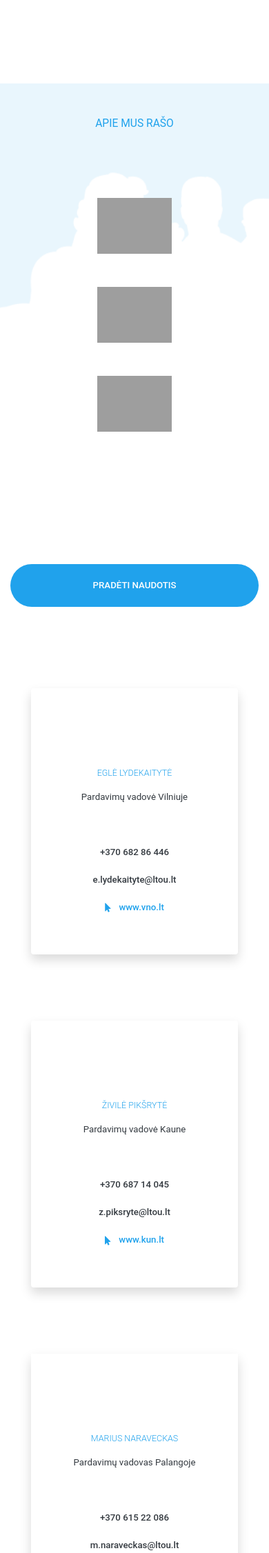
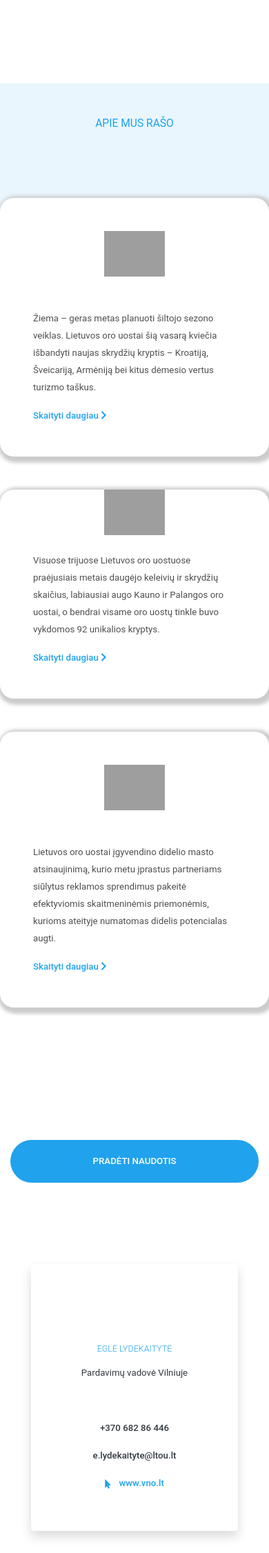
Before and after one commit to roguckas/ltou, a PHP site: page /how-it-works.php in a window 390 px wide. Shown: the part 3704-5956 px from the top of the page at 69% size. Run offline with PHP 8.4, Linux system fonts and the light colour scheme; some libraries are stand-ins or nearby versions; grey boxes are pictures that could not be loaded.

Commit message:
03-03 fix.

```diff
--- a/footer.php
+++ b/footer.php
@@ -57,7 +57,9 @@ $footer = "<footer class=\"footer\">
         </button>
         -->
     </div>
-    <div class=\"col-12 footer-bottom text-center\">
+    <div class=\"col-12 footer-bottom text-center mb-2\">
+        <br>
+        <p class='text-white'>© 2020 Valstybės įmonė Lietuvos oro uostai.</p>
         <a href='terms.php' class='text-white'>Sąlygos ir nuostatos</a>
     </div>
     <!-- /.container -->
--- a/header.php
+++ b/header.php
@@ -7,7 +7,7 @@ $nav = "<nav class=\"navbar fixed-top navbar-expand-lg navbar-light bg-white\">
   <div class=\"collapse navbar-collapse justify-content-lg-end\" id=\"navbarNav\">
     <ul class=\"navbar-nav\">
       <li class=\"nav-item m-lg-auto text-md-left  pl-lg-2\">
-        <a class=\"nav-link\" href=\"how-it-works.php\">Kaip tai veikia ?</a>
+        <a class=\"nav-link\" href=\"how-it-works.php\">Kaip tai veikia?</a>
       </li>
       <li class=\"nav-item m-lg-auto text-md-left  pl-lg-2\">
         <a class=\"nav-link\" href=\"duk.php\">D.U.K</a>
--- a/how-it-works.php
+++ b/how-it-works.php
@@ -119,34 +119,26 @@
 <div class="container-fluid text-center articles pt-5 mt-5 mb-5">
     <div class="row single-item justify-content-center multiple-items pb-5">
         <h1 class="col-12 pb-5 mb-5">Apie mus rašo</h1>
-        <div class="single-item col-xl-4 col-md-8 mb-5 text-center ">
-            <a href="https://madeinvilnius.lt/naujienos/transportas/oro-uostas/vilniaus-oro-uoste-irengta-didziausia-vidaus-vaizdo-siena-lietuvoje/" target="_blank">
-                <img src="https://cdn1.hellovilnius.lt/wp-content/uploads/2016/12/ok_MadeInVilnius_BE-RODYKLES-1-e1480935181661.png">
-            </a>
-<!--            <div class="text-left">-->
-<!--                <p class="pt-5">Lietuvos oro uostai įgyvendino didelio masto atsinaujinimą, kurio metu įprastus partneriams siūlytus reklamos sprendimus pakeitė efektyviomis skaitmeninėmis priemonėmis, kurioms ateityje numatomas didelis potencialas augti.</p>-->
-<!--                <a href="https://madeinvilnius.lt/naujienos/transportas/oro-uostas/vilniaus-oro-uoste-irengta-didziausia-vidaus-vaizdo-siena-lietuvoje/" target="_blank">Skaityti daugiau <i class="d-inline fas fa-chevron-right"></i></a>-->
-<!--            </div>-->
+        <div class="single-item col-xl-3 col-md-8 mb-5 text-center p-5 bg-info mr-lg-5">
+            <img src="https://www.vz.lt/img/logo.png">
+            <div class="text-left">
+                <p class="pt-5">Žiema – geras metas planuoti šiltojo sezono veiklas. Lietuvos oro uostai šią vasarą kviečia išbandyti naujas skrydžių kryptis – Kroatiją, Šveicariją, Armėniją bei kitus dėmesio vertus turizmo taškus.</p>
+                <a href="https://www.vz.lt/paslaugos/2020/01/21/planuojantiems-vasaros-atostogas--naujos-skrydziu-kryptys-is-lietuvos" target="_blank">Skaityti daugiau <i class="d-inline fas fa-chevron-right"></i></a>
+            </div>
         </div>
-        <div class="single-item col-xl-4 col-md-8 mb-5 text-center">
-            <a href="https://www.etaplius.lt/lietuvos-oro-uostuose-rekordinis-reklamos-priemoniu-modernizavimas-ir-didziausia-lietuvoje-vidaus-patalpu-vaizdo-siena" target="_blank">
-                <img src="https://www.etaplius.lt/logo.png?v18">
-            </a>
-<!--            <img src="https://www.etaplius.lt/logo.png?v18">-->
-<!--            <div class="text-left">-->
-<!--                <p class="pt-5">Lietuvos oro uostai įgyvendino didelio masto atsinaujinimą, kurio metu įprastus partneriams siūlytus reklamos sprendimus pakeitė efektyviomis skaitmeninėmis priemonėmis, kurioms ateityje numatomas didelis potencialas augti.</p>-->
-<!--                <a href="https://www.etaplius.lt/lietuvos-oro-uostuose-rekordinis-reklamos-priemoniu-modernizavimas-ir-didziausia-lietuvoje-vidaus-patalpu-vaizdo-siena" target="_blank">Skaityti daugiau <i class="d-inline fas fa-chevron-right"></i></a>-->
-<!--            </div>-->
+        <div class="single-item col-xl-3 col-md-8 mb-5 text-center pr-5 pl-5 pb-5 bg-info mr-lg-5">
+            <img src="https://www.15min.lt/assets/files/logos/rgb/15Green_RGB.png">
+            <div class="text-left">
+                <p class="pt-4">Visuose trijuose Lietuvos oro uostuose praėjusiais metais daugėjo keleivių ir skrydžių skaičius, labiausiai augo Kauno ir Palangos oro uostai, o bendrai visame oro uostų tinkle buvo vykdomos 92 unikalios kryptys.</p>
+                <a href="https://www.15min.lt/pasaulis-kiseneje/naujiena/kelioniu-pulsas/lietuvos-oro-uostams-2019-m-rekordiniai-637-1268134" target="_blank">Skaityti daugiau <i class="d-inline fas fa-chevron-right"></i></a>
+            </div>
         </div>
-        <div class=" single-item col-xl-4 col-md-8 mb-5 text-center">
-            <a href="https://www.delfi.lt/m360/naujausi-straipsniai/lietuvos-oro-uostai-atsinaujino-idiegta-daugiau-nei-100-nauju-reklamos-priemoniu.d?id=80404903" target="_blank">
-                <img src="https://g2.dcdn.lt/glt/c/delfi-header-2017/l/delfi.svg">
-            </a>
-<!--            <img src="https://g2.dcdn.lt/glt/c/delfi-header-2017/l/delfi.svg">-->
-<!--            <div class="text-left">-->
-<!--                <p class="pt-5">Lietuvos oro uostai įgyvendino didelio masto atsinaujinimą, kurio metu įprastus partneriams siūlytus reklamos sprendimus pakeitė efektyviomis skaitmeninėmis priemonėmis, kurioms ateityje numatomas didelis potencialas augti.</p>-->
-<!--                <a href="https://www.delfi.lt/m360/naujausi-straipsniai/lietuvos-oro-uostai-atsinaujino-idiegta-daugiau-nei-100-nauju-reklamos-priemoniu.d?id=80404903" target="_blank">Skaityti daugiau <i class="d-inline fas fa-chevron-right"></i></a>-->
-<!--            </div>-->
+        <div class="single-item col-xl-3 col-md-8 mb-5 text-center p-5 bg-info">
+            <img src="https://g2.dcdn.lt/glt/c/delfi-header-2017/l/delfi.svg">
+            <div class="text-left">
+                <p class="pt-5">Lietuvos oro uostai įgyvendino didelio masto atsinaujinimą, kurio metu įprastus partneriams siūlytus reklamos sprendimus pakeitė efektyviomis skaitmeninėmis priemonėmis, kurioms ateityje numatomas didelis potencialas augti.</p>
+                <a href="https://www.delfi.lt/m360/naujausi-straipsniai/lietuvos-oro-uostai-atsinaujino-idiegta-daugiau-nei-100-nauju-reklamos-priemoniu.d?id=80404903" target="_blank">Skaityti daugiau <i class="d-inline fas fa-chevron-right"></i></a>
+            </div>
         </div>
     </div>
 
--- a/index.php
+++ b/index.php
@@ -81,7 +81,7 @@
                         <!-- Bottom tooltip-->
                         <i class="far fa-question-circle" data-toggle="popover" data-placement="bottom" data-content="Rekomendacijas sustiprinti skaitmeninės lauko reklamos (angl. Digital Out Of Home, DOOH) pozicijas Lietuvos oro uostams pateikė tarptautinė konsultacinė įmonė „Wildstone Consulting“, tarp kurios klientų yra Londono Sičio, Hitrou, Glazgo, Denverio ir kiti didieji pasaulio oro uostai. Ištyrusi oro uostų ir visos šalies reklamos rinką „Wildstone Consulting“ pateikė skaitmeninės reklamos sprendimų lokacijų, dizaino ir kitų specifikacijų pasiūlymus."></i>
                     </li>
-                    <li>Užtikrintintas matomumas
+                    <li>Užtikrintas matomumas
                         <!-- Bottom tooltip-->
                         <i class="far fa-question-circle" data-toggle="popover" data-placement="bottom" data-content="Keleiviai prieš skrydį ar parvykę oro uostų erdvėse praleidžia nuo 30 iki 90 min. Izoliuota erdvė ir tinkamose lokacijose sumontuotos reklaminės priemonės užtikriną gerą jų matomumą. Įrengtuose vaizdo ekranuose yra patvirtinta 50 sek. vaizdo takelio trukmė, tai garantuoja, kad tuo pačiu periodu transliuojamos reklamos yra gerai matomos."></i>
                     </li>
```
